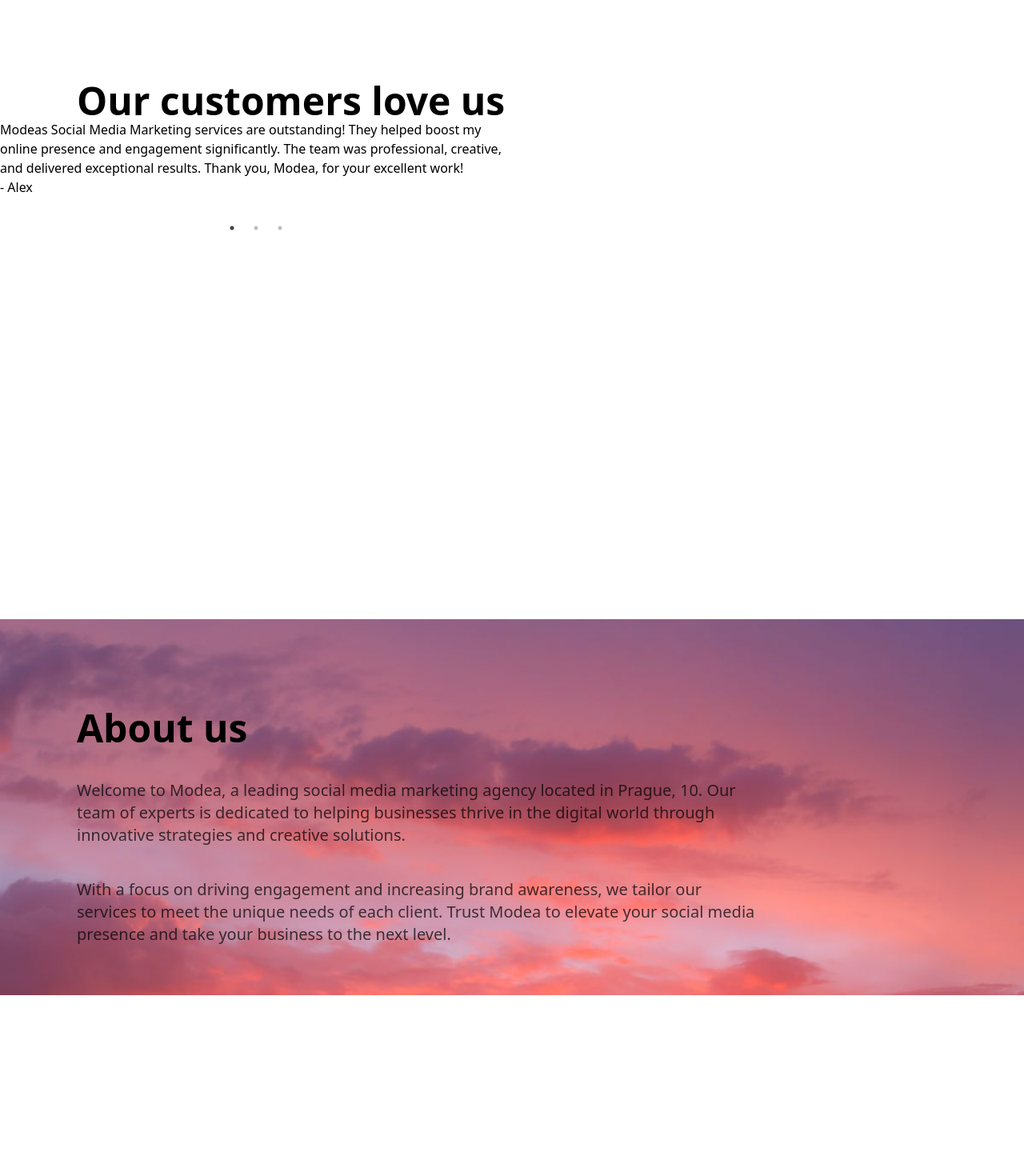
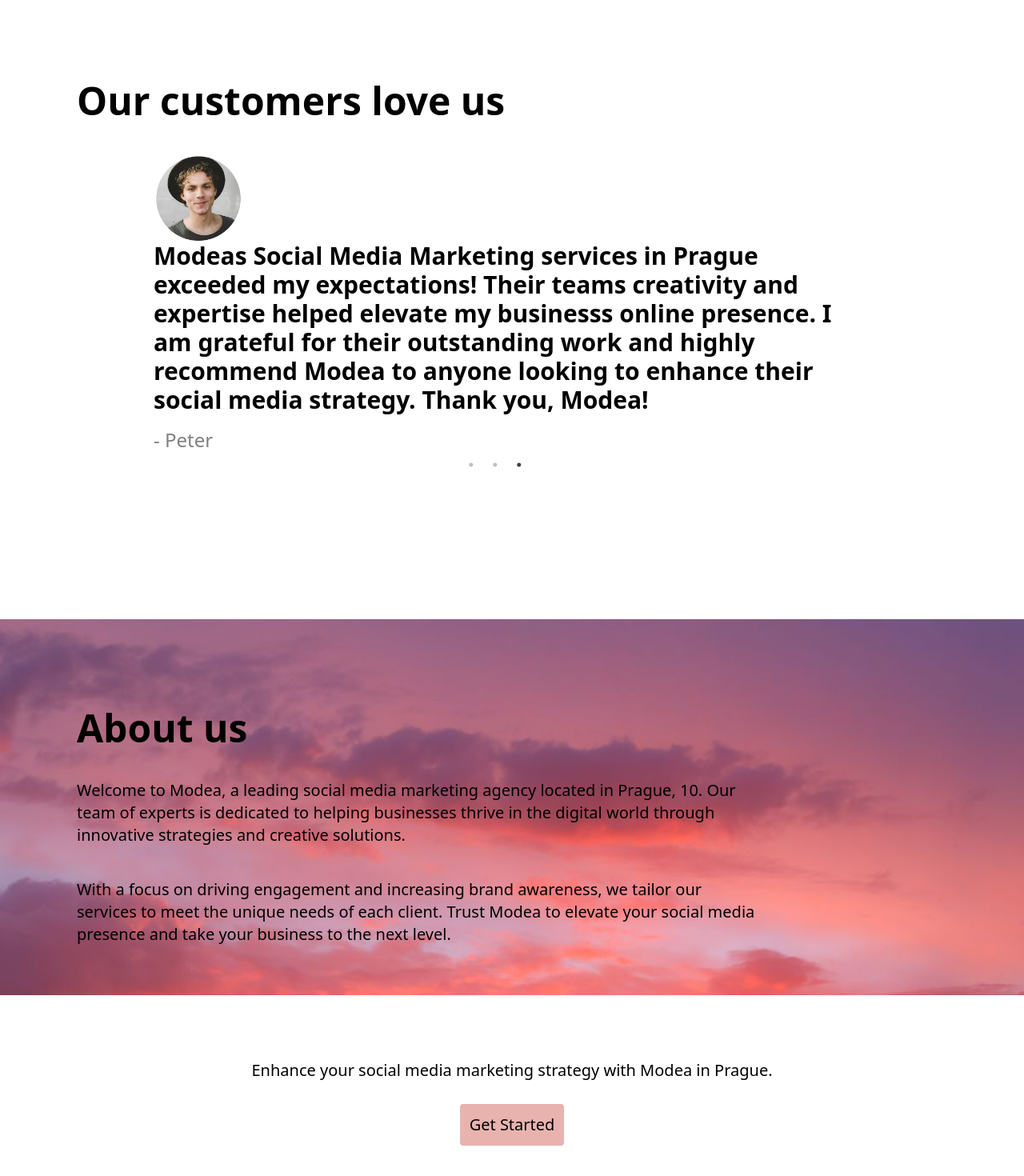
Before and after one commit to karelbrr/durable_skola_project, a React (Vite) app: page / in a window 1280 px wide. Shown: the part 4258-5728 px from the top of the page at 80% size. Before the commit the page ends 5502 px from the top, so only its background shows below. Built offline with nearby package versions, Linux system fonts and the light colour scheme.

Commit message:
pridani aboutus

```diff
--- a/src/components/AboutUs.jsx
+++ b/src/components/AboutUs.jsx
@@ -1,20 +1,28 @@
 const AboutUs = () => {
   return (
-    <section className="h-[470px] bg-fourth bg-no-repeat bg-cover">
+    <section>
+      <div className="h-[470px] bg-fourth bg-no-repeat bg-cover">
         <h3 className="text-5xl font-bold ml-24 pt-28">About us</h3>
-      <p className="w-2/3 ml-24 pt-10 text-xl font-light opacity-70">
+        <p className="w-2/3 ml-24 pt-10 text-xl font-light">
           Welcome to Modea, a leading social media marketing agency located in
           Prague, 10. Our team of experts is dedicated to helping businesses
           thrive in the digital world through innovative strategies and creative
           solutions.
         </p>
 
-      <p className="w-2/3 ml-24 pt-10 text-xl font-light opacity-70">
+        <p className="w-2/3 ml-24 pt-10 text-xl font-light ">
           With a focus on driving engagement and increasing brand awareness, we
-        tailor our services to meet the unique needs of each client. Trust Modea
-        to elevate your social media presence and take your business to the next
-        level.
+          tailor our services to meet the unique needs of each client. Trust
+          Modea to elevate your social media presence and take your business to
+          the next level.
         </p>
+      </div>
+      <div className="h-[270px]">
+        <p className="text-center pt-20 text-xl font-light">
+          Enhance your social media marketing strategy with Modea in Prague.
+        </p>
+        <button className="bg-second-pink p-3 rounded block m-auto text-xl font-light mt-7">Get Started</button>
+      </div>
     </section>
   );
 };
--- a/src/components/ReviewSlider.jsx
+++ b/src/components/ReviewSlider.jsx
@@ -5,44 +5,49 @@
 const ReviewSlider = () => {
   const settings = {
     dots: true,
+    arrows: false,
     infinite: true,
-    speed: 500,
-    arrows: false,
+    speed: 400,
     slidesToShow: 1,
     slidesToScroll: 1,
+    autoplay: true,
+    autoplaySpeed: 3000,
   };
   return (
     <section className="h-[800px] ">
       <h2 className="font-bold text-5xl pt-32 pl-24">Our customers love us</h2>
-      <Slider {...settings} className="w-1/2">
+      <Slider {...settings} className="w-2/3 ml-48 mt-10">
         <div>
-          <p>
+          <img src="images/guy-1.png" alt="" className="w-28"/>
+          <p className="slider-card">
             Modeas Social Media Marketing services are outstanding! They helped
             boost my online presence and engagement significantly. The team was
             professional, creative, and delivered exceptional results. Thank
             you, Modea, for your excellent work!
           </p>
-          <h3>- Alex</h3>
+          <h3 className="text-2xl opacity-50 font-light pt-4">- John</h3>
         </div>
         <div>
-          <p>
+          <img src="images/guy-1.png" alt="" className="w-28"/>
+          <p className="slider-card">
             Modea is a game-changer in social media marketing! Their teams
             creativity and expertise helped boost my online presence
             significantly. Im grateful for their top-notch service and
             dedication. Highly recommend Modea for all your social media needs.
             Thank you, Modea!
           </p>
-          <h3>- Alex</h3>
+          <h3 className="text-2xl opacity-50 font-light pt-4">- Alex</h3>
         </div>
         <div>
-          <p>
+        <img src="images/guy-2.png" alt="" className="w-28"/>
+          <p className="slider-card">
             Modeas Social Media Marketing services in Prague exceeded my
             expectations! Their teams creativity and expertise helped elevate my
             businesss online presence. I am grateful for their outstanding work
             and highly recommend Modea to anyone looking to enhance their social
             media strategy. Thank you, Modea!
           </p>
-          <h3>- Alex</h3>
+          <h3 className="text-2xl opacity-50 font-light pt-4">- Peter</h3>
         </div>
       </Slider>
     </section>
--- a/src/index.css
+++ b/src/index.css
@@ -20,4 +20,8 @@
   .card-text {
     @apply text-xl opacity-75 font-light
   }
+
+  .slider-card {
+    @apply font-bold text-3xl
+  }
 }
--- a/tailwind.config.js
+++ b/tailwind.config.js
@@ -14,6 +14,8 @@
       },
       colors: {
         'main-pink': '#ce6f6f',
+        'second-pink': '#e8b3af',
+
       },
       fontFamily: {
         'ubuntu': ["Ubuntu"],
```
Also changed, not shown: images/guy-1.png (added), images/guy-2.png (added). Lines whose indentation alone changed are shown as unchanged.
